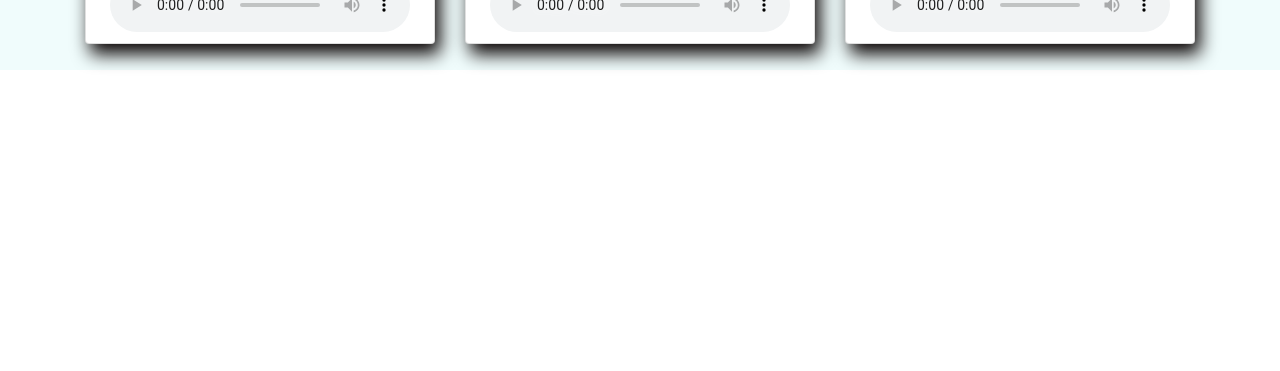
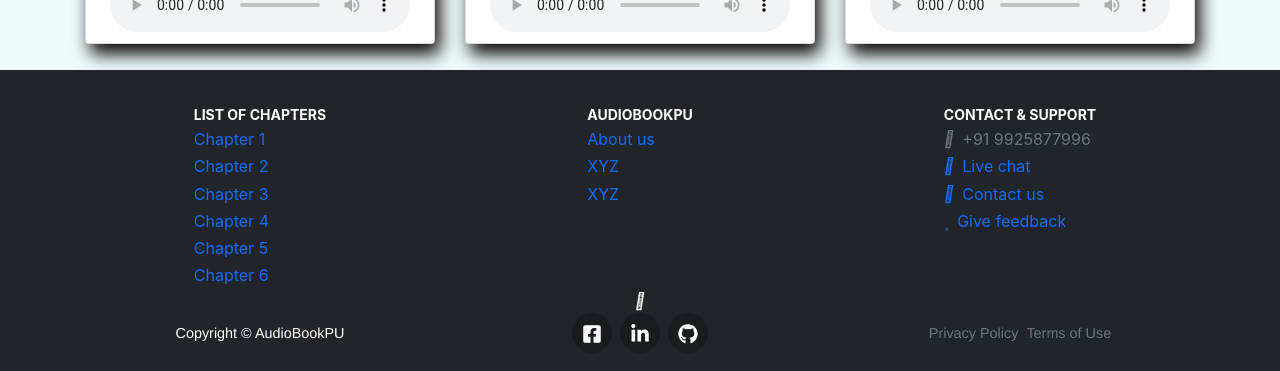
Before and after one commit to iyashjayesh/AudioBookPU, a React (Create React App) app: page /chapter-six in a window 1280 px wide. Shown: the part 581-952 px from the top of the page. Before the commit the page ends 800 px from the top, so only its background shows below. Built offline with nearby package versions, Linux system fonts and the light colour scheme.

Commit message:
Footer Added and chages made

```diff
--- a/package.json
+++ b/package.json
@@ -3,14 +3,19 @@
   "version": "0.1.0",
   "private": true,
   "dependencies": {
+    "@fortawesome/fontawesome-svg-core": "^1.2.34",
+    "@fortawesome/free-solid-svg-icons": "^5.15.2",
+    "@fortawesome/react-fontawesome": "^0.1.14",
     "@testing-library/jest-dom": "^5.11.4",
     "@testing-library/react": "^11.1.0",
     "@testing-library/user-event": "^12.1.10",
     "bootstrap": "^4.6.0",
+    "node-sass": "^5.0.0",
     "react": "^17.0.1",
     "react-audio-player": "^0.14.0",
     "react-bootstrap": "^1.5.0",
     "react-dom": "^17.0.1",
+    "react-icons": "^4.2.0",
     "react-router-dom": "^5.2.0",
     "react-scripts": "4.0.3",
     "web-vitals": "^1.0.1"
--- a/public/index.html
+++ b/public/index.html
@@ -10,34 +10,14 @@
       content="Web site created using create-react-app"
     />
     <link rel="apple-touch-icon" href="%PUBLIC_URL%/logo192.png" />
-    <!--
-      manifest.json provides metadata used when your web app is installed on a
-      user's mobile device or desktop. See https://developers.google.com/web/fundamentals/web-app-manifest/
-    -->
     <link rel="manifest" href="%PUBLIC_URL%/manifest.json" />
-    <!--
-      Notice the use of %PUBLIC_URL% in the tags above.
-      It will be replaced with the URL of the `public` folder during the build.
-      Only files inside the `public` folder can be referenced from the HTML.
 
-      Unlike "/favicon.ico" or "favicon.ico", "%PUBLIC_URL%/favicon.ico" will
-      work correctly both with client-side routing and a non-root public URL.
-      Learn how to configure a non-root public URL by running `npm run build`.
-    -->
+    <link href="https://cdn.jsdelivr.net/npm/bootstrap@5.0.0-beta2/dist/css/bootstrap.min.css" rel="stylesheet" integrity="sha384-BmbxuPwQa2lc/FVzBcNJ7UAyJxM6wuqIj61tLrc4wSX0szH/Ev+nYRRuWlolflfl" crossorigin="anonymous">
+    <link href="https://maxcdn.bootstrapcdn.com/font-awesome/4.7.0/css/font-awesome.min.css" rel="stylesheet" />
     <title>AudioBook-PU</title>
   </head>
   <body>
     <noscript>You need to enable JavaScript to run this app.</noscript>
     <div id="root"></div>
-    <!--
-      This HTML file is a template.
-      If you open it directly in the browser, you will see an empty page.
-
-      You can add webfonts, meta tags, or analytics to this file.
-      The build step will place the bundled scripts into the <body> tag.
-
-      To begin the development, run `npm start` or `yarn start`.
-      To create a production bundle, use `npm run build` or `yarn build`.
-    -->
   </body>
 </html>
--- a/src/App.js
+++ b/src/App.js
@@ -1,6 +1,7 @@
 import './App.css';
 import 'bootstrap/dist/css/bootstrap.min.css';
 import Header from './globalComponents/Header/Header';
+import Footer from './globalComponents/Footer/Footer';
 import { BrowserRouter, Route, Switch } from 'react-router-dom';
 import home from './MainPages/Home';
 import c1 from './MainPages/c1';
@@ -26,6 +27,7 @@ function App() {
               <Route path="/chapter-five" component={c5} />
               <Route path="/chapter-six" component={c6} />
             </Switch>
+          <Footer/>
       </div>
     </BrowserRouter>
   );
--- a/src/globalComponents/Footer/Footer.js
+++ b/src/globalComponents/Footer/Footer.js
@@ -1,11 +1,114 @@
+import { FaGithub, FaLinkedinIn, FaFacebookSquare } from "react-icons/fa";
 import React from 'react';
-import '../../App.css';
+import '../Footer/footer.scss';
 
 const Footer = () => {
     return (
-        <div className="footer">
+        <footer>
+            <div class="container">
+                <div class="row">
+                <div class="col-md-4 footer-column">
+                    <ul class="nav flex-column">
+                        <li class="nav-item">
+                            <span class="footer-title">List of Chapters</span>
+                        </li>
+                        <li class="nav-item">
+                            <a class="nav-link" href="#">Chapter 1</a>
+                        </li>
+                        <li class="nav-item">
+                            <a class="nav-link" href="#">Chapter 2</a>
+                        </li>
+                        <li class="nav-item">
+                            <a class="nav-link" href="#">Chapter 3</a>
+                        </li>
+                        <li class="nav-item">
+                            <a class="nav-link" href="#">Chapter 4</a>
+                        </li>
+                        <li class="nav-item">
+                            <a class="nav-link" href="#">Chapter 5</a>
+                        </li>
+                        <li class="nav-item">
+                            <a class="nav-link" href="#">Chapter 6</a>
+                        </li>
+                    </ul>
+                </div>
+                <div class="col-md-4 footer-column">
+                    <ul class="nav flex-column">
+                    <li class="nav-item">
+                        <span class="footer-title">AudioBookPU</span>
+                    </li>
+                    <li class="nav-item">
+                        <a class="nav-link" href="#">About us</a>
+                    </li>
+                    <li class="nav-item">
+                        <a class="nav-link" href="#">XYZ</a>
+                    </li>
+                    <li class="nav-item">
+                        <a class="nav-link" href="#">XYZ</a>
+                    </li>
+                    </ul>
+                </div>
+                <div class="col-md-4 footer-column">
+                    <ul class="nav flex-column">
+                    <li class="nav-item">
+                        <span class="footer-title">Contact & Support</span>
+                    </li>
+                    <li class="nav-item">
+                        <span class="nav-link"><i class="fas fa-phone"></i>+91 9925877996</span>
+                    </li>
+                    <li class="nav-item">
+                        <a class="nav-link" href="#"><i class="fas fa-comments"></i>Live chat</a>
+                    </li>
+                    <li class="nav-item">
+                        <a class="nav-link" href="#"><i class="fas fa-envelope"></i>Contact us</a>
+                    </li>
+                    <li class="nav-item">
+                        <a class="nav-link" href="#"><i class="fas fa-star"></i>Give feedback</a>
+                    </li>
+                    </ul>
+                </div>
+                </div>
 
-        </div>
+                <div class="text-center"><i class="fas fa-ellipsis-h"></i></div>
+
+                <div class="row text-center">
+                <div class="col-md-4 box">
+                    <span class="copyright quick-links">Copyright &copy; AudioBookPU <script>document.write(new Date().getFullYear())</script>
+                    </span>
+                </div>
+                <div class="col-md-4 box">
+                    <ul class="list-inline social-buttons">
+                    <li class="list-inline-item">
+                        <a href="#">
+                            <FaFacebookSquare/>
+                            {/* <i class="fab fa-facebook-f"></i> */}
+                        </a>
+                    </li>
+                    <li class="list-inline-item">
+                        <a href="#">
+                            <FaLinkedinIn/>
+                        </a>
+                    </li>
+                    <li class="list-inline-item">
+                        <a href="#">
+                            <FaGithub/>
+                        </a>
+                    </li>
+                    </ul>
+                </div>
+                <div class="col-md-4 box">
+                    <ul class="list-inline quick-links">
+                    <li class="list-inline-item">
+                        <a href="#">Privacy Policy</a>
+                    </li>
+                    <li class="list-inline-item">
+                        <a href="#">Terms of Use</a>
+                    </li>
+                    </ul>
+                </div>
+                </div>
+            </div>
+        </footer>
     )
 }
 
--- /dev/null
+++ b/src/globalComponents/Footer/footer.scss
@@ -0,0 +1,111 @@
+$link-light-grey: #6c757d;
+$primary-orange: #fec503; //before: fed136
+$footer-background-light-grey: #212529;
+$footer-background-grey: #1a1d20;
+$social-buttons-circle-dark-grey: #1a1d20;
+
+.col-md-4:nth-child(even) {
+  // background: blue;
+}
+.col-md-4:nth-child(odd) {
+  // background: red;
+}
+
+a {
+  color: $link-light-grey;
+}
+a:hover {
+  color: $primary-orange;
+  text-decoration: none;
+}
+
+::selection {
+  background: $primary-orange;
+  text-shadow: none;
+}
+
+footer {
+  padding: 2rem 0;
+  background-color: #212529;
+  // .container .row:not(:last-child) {
+  //   padding-bottom: 2rem;
+  // }
+}
+
+.footer-column:not(:first-child) {
+    padding-top: 2rem;
+    @media (min-width: 768px) {
+      padding-top: 0rem;
+    }
+  }
+
+.footer-column {
+  text-align: center;
+  //border: red solid 1px;
+  .nav-item {
+    .nav-link {
+      padding: 0.1rem 0;
+    }
+    span.nav-link {
+      color: $link-light-grey;
+    }
+    span.footer-title {
+      font-size: 14px;
+      font-weight: 700;
+      color: #fff;
+      text-transform: uppercase;
+    }
+    .fas {
+      margin-right: 0.5rem;
+    }
+  }
+  ul {
+    display: inline-block;
+    @media (min-width: 768px) {
+      text-align: left;
+    }
+    //border: yellow solid 1px;
+  }
+}
+
+ul.social-buttons {
+  margin-bottom: 0;
+}
+
+ul.social-buttons li a:active,
+ul.social-buttons li a:focus,
+ul.social-buttons li a:hover {
+  background-color: $primary-orange;
+}
+
+ul.social-buttons li a {
+  font-size: 20px;
+  line-height: 40px;
+  display: block;
+  width: 40px;
+  height: 40px;
+  -webkit-transition: all 0.3s;
+  -moz-transition: all 0.3s;
+  transition: all 0.3s;
+  color: #fff;
+  border-radius: 100%;
+  outline: 0;
+  background-color: $footer-background-grey;
+}
+
+footer .quick-links {
+  font-size: 90%;
+  line-height: 40px;
+  margin-bottom: 0;
+  text-transform: none;
+  font-family: Montserrat, "Helvetica Neue", Helvetica, Arial, sans-serif;
+}
+
+.copyright {
+  color: white;
+}
+
+.fa-ellipsis-h {
+  color: white;
+  padding: 2rem 0;
+}
```
Also changed, not shown: src/App.css (line endings or trailing spaces), 1 other file (tests, documents, lock files or other folders). Lines whose indentation alone changed are shown as unchanged.
